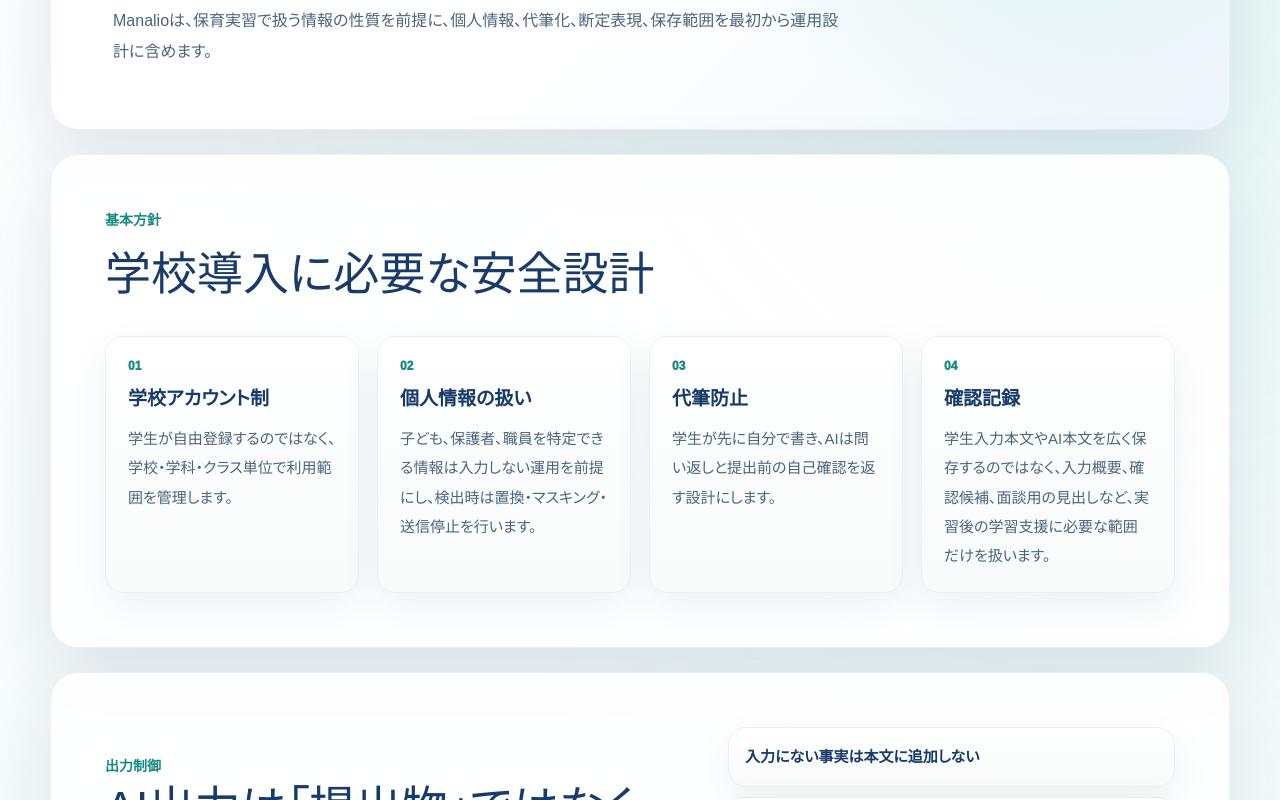
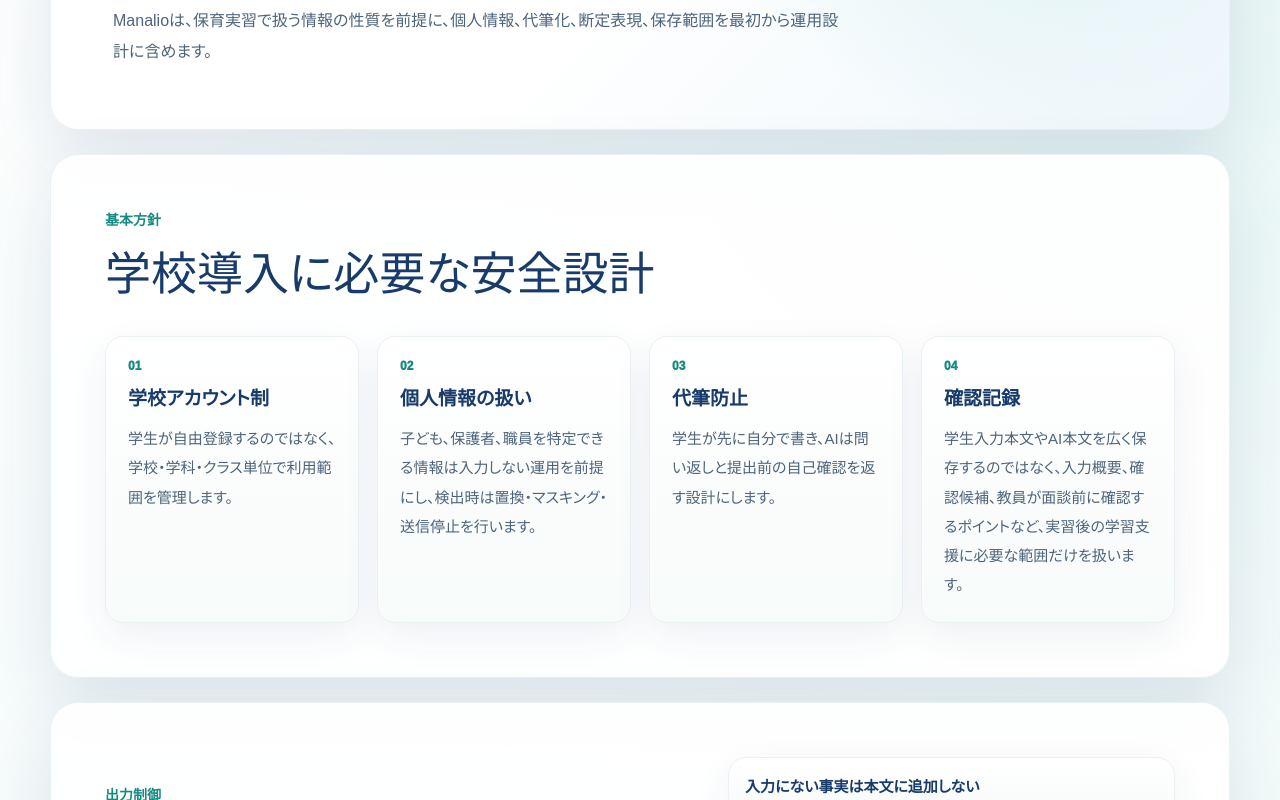
Before and after one commit to tanakasota1517-code/manalio-application-demo, a Next.js app: page /governance in a window 1280 px wide. Shown: the part 398-1198 px from the top of the page. Built offline with nearby package versions, Linux system fonts and the light colour scheme; no server answers.

Commit message:
Clarify educator support copy

```diff
--- a/app/governance/page.jsx
+++ b/app/governance/page.jsx
@@ -46,7 +46,7 @@
             <article>
               <span>04</span>
               <strong>確認記録</strong>
-              <p>学生入力本文やAI本文を広く保存するのではなく、入力概要、確認候補、面談用の見出しなど、実習後の学習支援に必要な範囲だけを扱います。</p>
+              <p>学生入力本文やAI本文を広く保存するのではなく、入力概要、確認候補、教員が面談前に確認するポイントなど、実習後の学習支援に必要な範囲だけを扱います。</p>
             </article>
           </div>
         </section>
--- a/app/layout.jsx
+++ b/app/layout.jsx
@@ -3,7 +3,7 @@
 import PwaRegister from "./pwa-register";
 
 const siteTitle = "Manalio | 保育者養成校向けAI実習指導支援";
-const siteDescription = "保育実習の日誌づくりを、学校フォーマット、確認候補、面談用サマリーとともに安全に扱えるAI実習指導支援プラットフォームです。";
+const siteDescription = "保育実習の日誌づくりを、学校フォーマット、確認候補、教員が面談前に確認するポイントとともに安全に扱えるAI実習指導支援プラットフォームです。";
 
 export const metadata = {
   metadataBase: new URL(SITE_URL),
--- a/app/privacy/page.jsx
+++ b/app/privacy/page.jsx
@@ -67,7 +67,7 @@
         <p>
           法令に基づく場合を除き、本人または導入組織の同意なく、個人情報を第三者へ販売または目的外提供しません。
           導入組織内では、実習指導、学生ごとの振り返り、確認候補、確認記録の確認のため、権限を持つ教員・管理者が必要な範囲で情報を閲覧できます。
-          教員向けの通常画面や書き出しでは、入力本文やAI本文をそのまま広く配布するのではなく、入力概要、提出前の自己確認、確認観点、面談用サマリーを中心に扱います。
+          教員向けの通常画面や書き出しでは、入力本文やAI本文をそのまま広く配布するのではなく、入力概要、提出前の自己確認、確認観点、教員が面談前に確認するポイントを中心に扱います。
         </p>
       </LegalSection>
 
```
Also changed, not shown: 1 other file (tests, documents, lock files or other folders).
